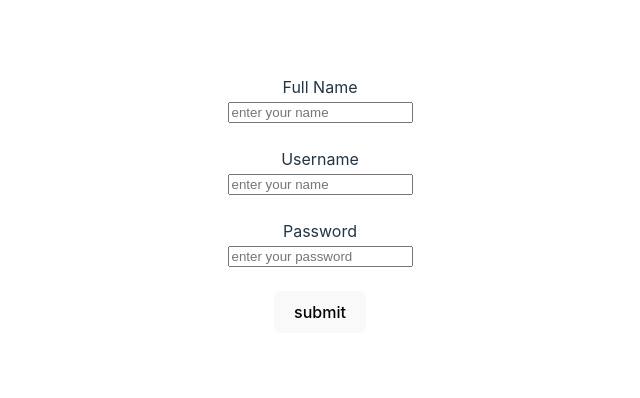
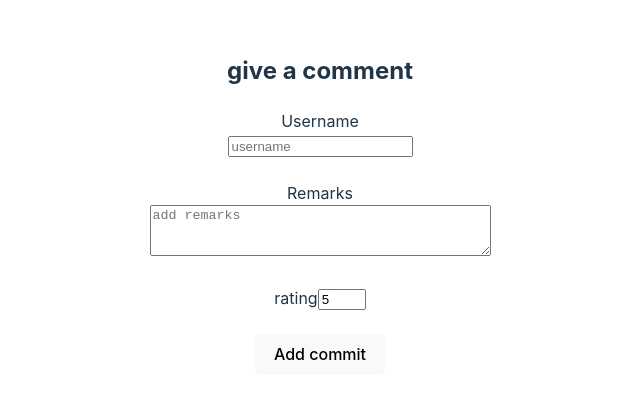
Before and after one commit to GitNinja36/react-practice5, a React (Vite) app: page / in a window 1280 px wide. Shown: the part 196-594 px from the top of the page, without its empty margins (320-960 px from the left). Built offline with nearby package versions, Linux system fonts and the light colour scheme.

Commit message:
adding comment form by using react

```diff
--- a/src/App.jsx
+++ b/src/App.jsx
@@ -1,13 +1,12 @@
-import { useState } from 'react'
 import './App.css'
 import Form from './Form'
+import CommentsForm from './CommentsForm'
 
 function App() {
-  const [count, setCount] = useState(0)
 
   return (
     <>
-    <Form/>
+    <CommentsForm/>
     </>
   )
 }
--- /dev/null
+++ b/src/CommentsForm.jsx
@@ -0,0 +1,72 @@
+import { useState } from "react"
+
+export default function CommentsForm(){
+    let [formData, setFormData] = useState({
+        username: "",
+        remarks: "",
+        rating: 5
+    })
+
+    function handelInputChnage(event){
+        setFormData((currData)=>{
+            return{...currData, [event.target.name] : event.target.value};
+        })
+    }
+
+    function handelSubmit(event){
+        console.log(formData);
+        event.preventDefault();
+
+        setFormData({
+            username: "",
+            remarks: "",
+            rating: 5
+        })
+    }
+    return(
+        <div>
+            <h2>give a comment</h2>
+            <form onSubmit={handelSubmit}>
+               <label htmlFor="username">Username</label>
+               <br />
+                <input
+                    name="username"
+                    id="username"
+                    placeholder="username"
+                    type="text"
+                    value={formData.username}
+                    onChange={handelInputChnage}
+                />
+                <br /><br/>
+
+                <label htmlFor="remarks">Remarks</label>
+                <br />
+                <textarea
+                    name="remarks"
+                    id="remarks"
+                    cols="40"
+                    rows="3"
+                    placeholder="add remarks"
+                    value={formData.remarks}
+                    onChange={handelInputChnage}
+                >remarks</textarea>
+                <br /><br />
+
+                <label htmlFor="rating">rating</label>
+                <input
+                    name="rating"
+                    id="rating"
+                    placeholder="rating"
+                    type="number"
+                    min={1}
+                    max={5}
+                    value={formData.rating}
+                    onChange={handelInputChnage}
+                />
+                <br /><br />
+
+                <button>Add commit</button>
+            </form>
+        </div>
+    )
+}
--- a/src/Form.jsx
+++ b/src/Form.jsx
@@ -10,7 +10,6 @@
     function handelInputChange(event){
 
         setFormData((currData)=>{
-
             return {...currData, [event.target.name] : event.target.value};
         })
     };
```
